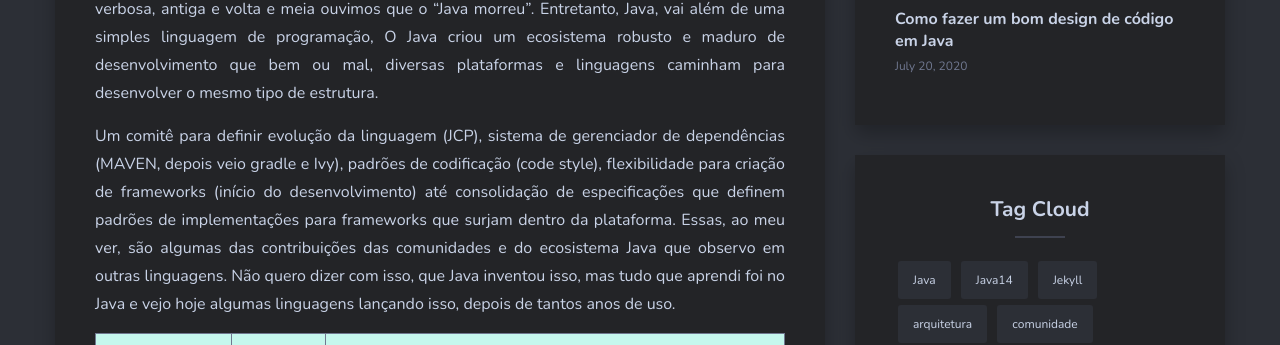
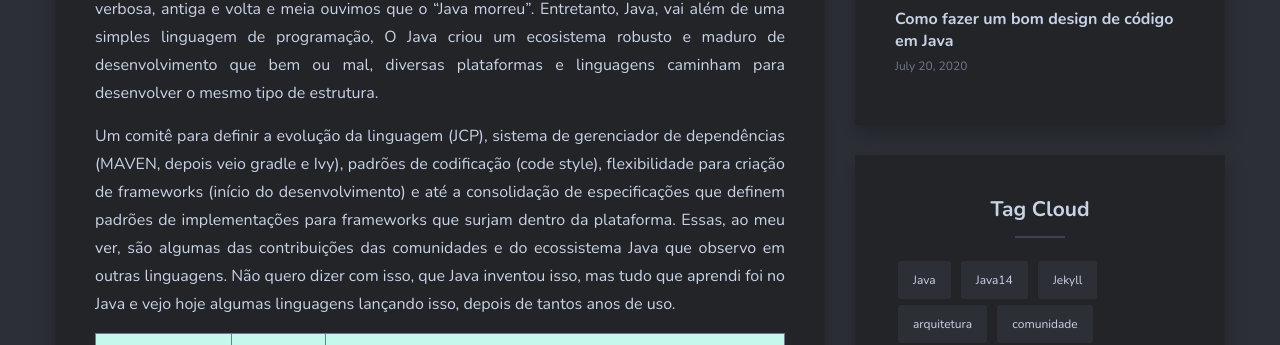
Before and after one commit to javabahia/javabahia.github.io, a Jekyll site: the page built from _posts/2020-07-29-java-14-e-evolucao-java.md, in a window 1280 px wide and 900 px high, scrolled down 937 px. Shown: the part 135-480 px from the top of the window. Built offline with Jekyll 4.4.1, drawn with Linux system fonts in a browser that asks for light colours; nearby versions of some CDN libraries; comment, search, counter and statistics services are not loaded; some of the changed text lies outside the part shown.

Commit message:
ajuste textos, revisao marcio passos

```diff
--- a/_posts/2020-07-29-java-14-e-evolucao-java.md
+++ b/_posts/2020-07-29-java-14-e-evolucao-java.md
@@ -11,7 +11,7 @@ tags:   [Java14,Java]
 
 As pessoas seguem batendo na tecla reclamando do Java informando que é uma linguagem verbosa, antiga e volta e meia ouvimos que o "Java morreu". Entretanto, Java, vai além de uma simples linguagem de programação, O Java criou um ecosistema robusto e maduro de desenvolvimento que bem ou mal, diversas plataformas e linguagens caminham para desenvolver o mesmo tipo de estrutura.
 
-Um comitê para definir evolução da linguagem (JCP), sistema de gerenciador de dependências (MAVEN, depois veio gradle e Ivy), padrões de codificação (code style), flexibilidade para criação de frameworks (início do desenvolvimento) até consolidação de especificações que definem padrões de implementações para frameworks que surjam dentro da plataforma. Essas, ao meu ver, são algumas das contribuições das comunidades e do ecosistema Java que observo em outras linguagens. Não quero dizer com isso, que Java inventou isso, mas tudo que aprendi foi no Java e vejo hoje algumas linguagens lançando isso, depois de tantos anos de uso.
+Um comitê para definir a evolução da linguagem (JCP), sistema de gerenciador de dependências (MAVEN, depois veio gradle e Ivy), padrões de codificação (code style), flexibilidade para criação de frameworks (início do desenvolvimento) e até a consolidação de especificações que definem padrões de implementações para frameworks que surjam dentro da plataforma. Essas, ao meu ver, são algumas das contribuições das comunidades e do ecossistema Java que observo em outras linguagens. Não quero dizer com isso, que Java inventou isso, mas tudo que aprendi foi no Java e vejo hoje algumas linguagens lançando isso, depois de tantos anos de uso.
 
 Versão | Lançamento | Fim do suporte público
 JDK Beta | 1995 | ?
@@ -102,7 +102,7 @@ Este JEP substitui as portas Solaris e SPARC com o objetivo de removê-las em um
 
 #### 10. JEP 363 - Remove the Concurrent Mark Sweep (CMS) Garbage Collector
 
-O coletor de lixo de CMS foi dispensado há dois anos e o G1, que é o sucessor pretendido da CMS desde o JDK 6, tem sido o coletor padrão e usado em larga escala há muitos anos.  Também vimos a introdução de dois novos coletores, ZGC e Shenandoah, com muitos aperfeiçoamentos no G1 no mesmo período.
+O coletor de lixo de CMS foi dispensado há dois anos e o G1, que é o sucessor pretendido da CMS desde o JDK 6, tem sido o coletor padrão usado em larga escala há muitos anos.  Também vimos a introdução de dois novos coletores, ZGC e Shenandoah, com muitos aperfeiçoamentos no G1 no mesmo período.
 
 #### 11. JEP 364 - ZGC on macOS
 
```
Also changed, not shown: other parts of _posts/2020-07-29-java-14-e-evolucao-java.md (+2 -2 lines).
